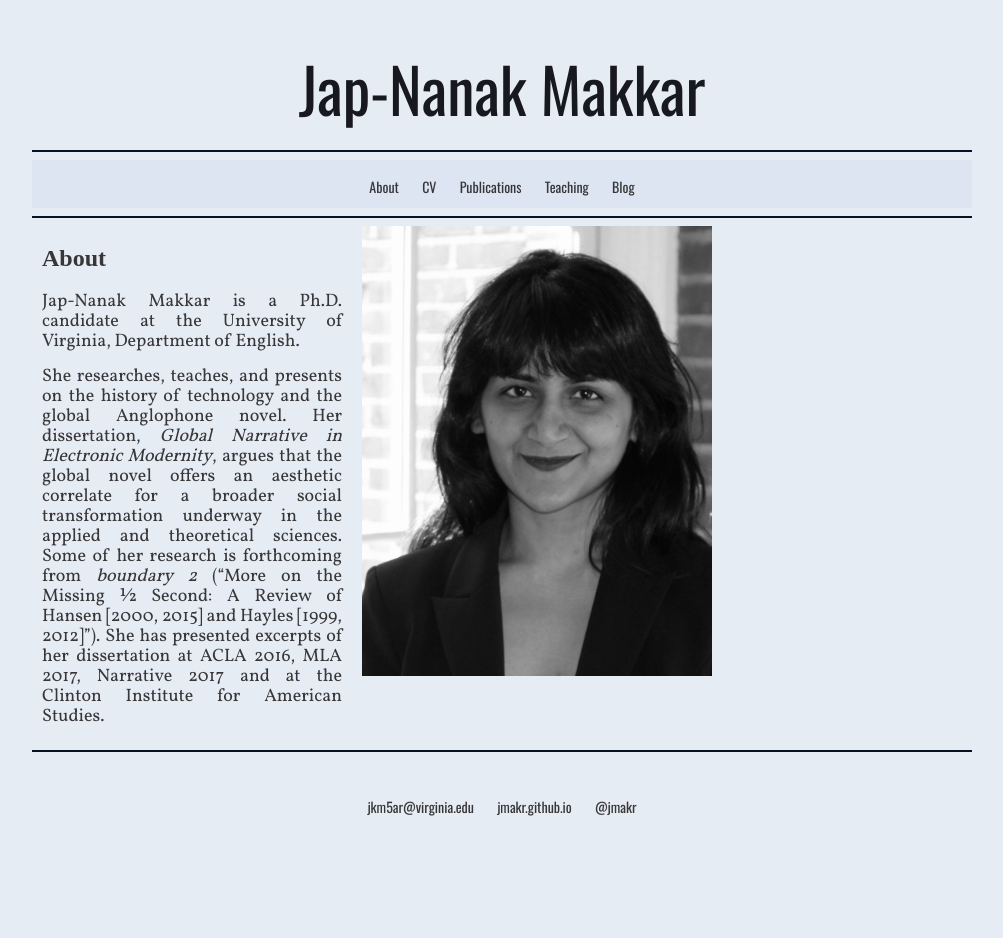
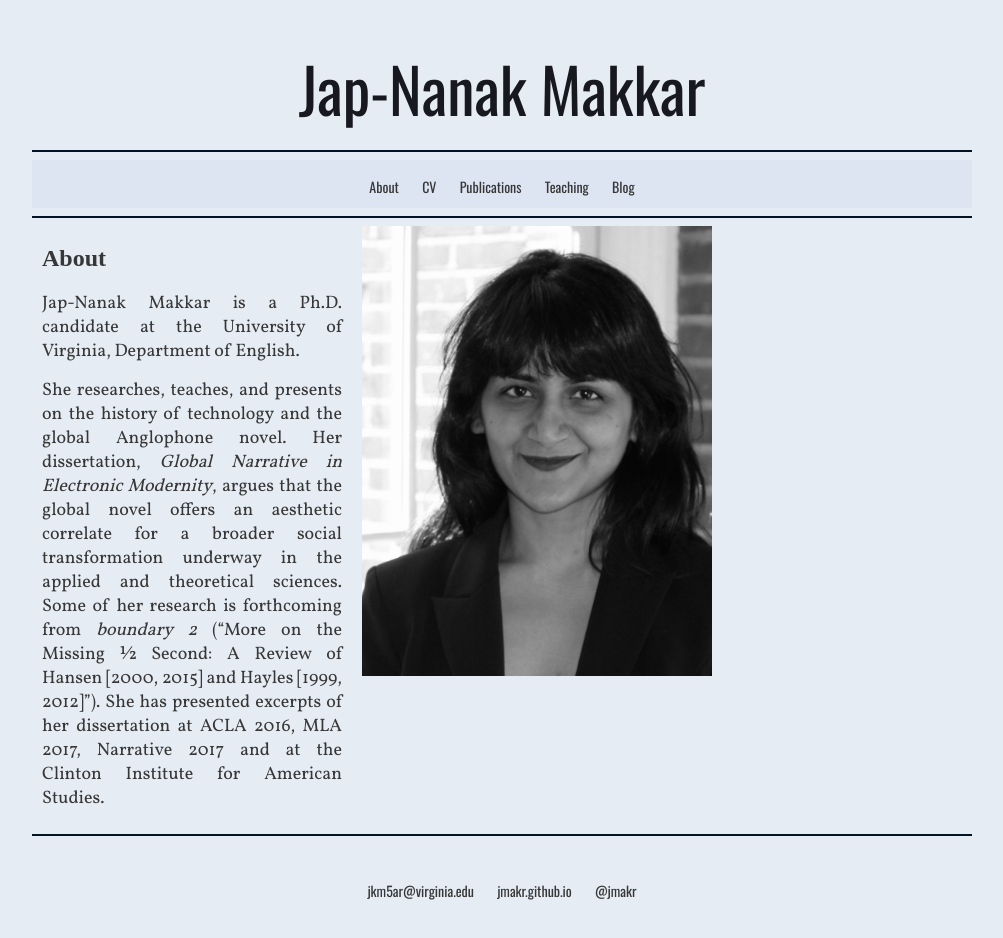
Before and after one commit to jmakr/jmakr.github.io, a Jekyll site: the page built from index.html, in a window 1280 px wide. Shown: the whole page, without its empty margins (138-1141 px from the left). Built offline with Jekyll 4.4.1, drawn with Linux system fonts in a browser that asks for light colours; some web fonts are replaced; before the commit the page ends 900 px from its top, so only the background shows below that.

Commit message:
Update main.css

```diff
--- a/css/main.css
+++ b/css/main.css
@@ -250,7 +250,7 @@ p2 {
     font-family: Vollkorn, serif;
     font-weight: 400;
     font-size: 18px;
-    line-height: 20px;
+    line-height: 24px;
     color:#373737;  /* charcoal  */
     text-align:justify;
     padding-bottom:5%;
@@ -305,7 +305,7 @@ p6 { /* blog header  */
 	font-weight: 700;
     font-size: 48px;
 
-
+	text-align: center;
     color:#373737;  /* charcoal  */
    border: 2px solid green;
 
```
